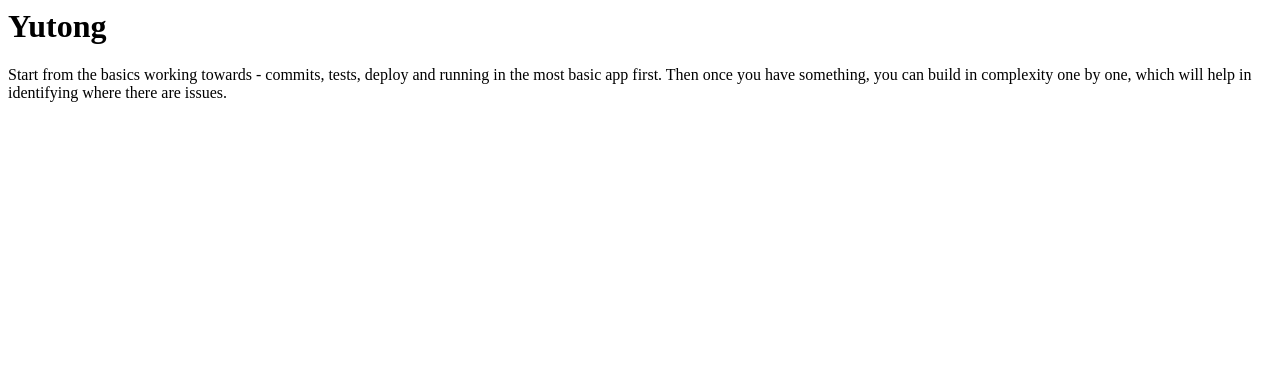
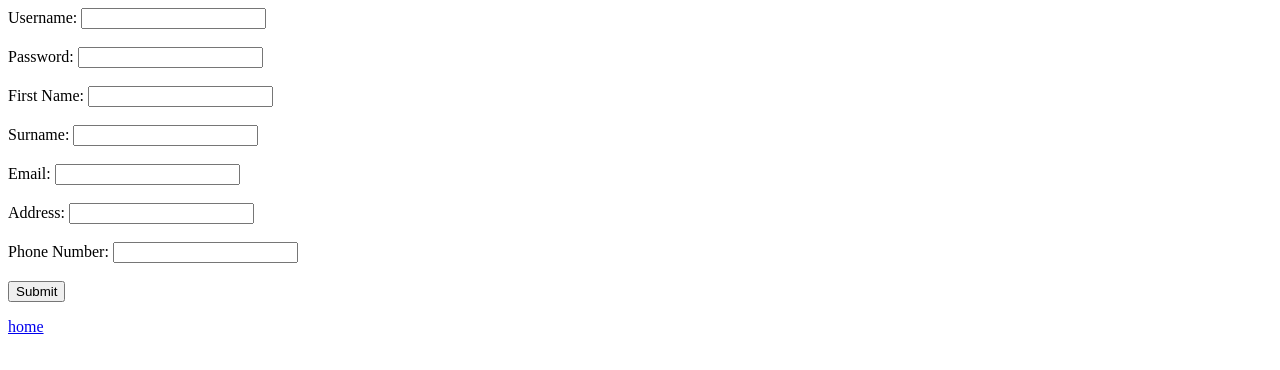
Before and after one commit to YipWWong/sandbox, a website: page src/signup.html in a window 1280 px wide. Drawn offline with Linux system fonts and the light colour scheme.

Commit message:
navigation basics- unauthenticated

```diff
--- a/src/signup.html
+++ b/src/signup.html
@@ -1,7 +1,22 @@
 <html>
 <body>
-<h1>Yutong</h1>
-<p>Start from the basics working towards - commits, tests, deploy and running in the most basic app first.
-    Then once you have something, you can build in complexity one by one, which will help in identifying where there are issues.  </p>
+    <form action="/signup.php">
+        <label for="username">Username:</label>
+        <input type="text" id="username" name="username"><br><br>
+        <label for="password">Password:</label>
+        <input type="text" id="password" name="password"><br><br>
+        <label for="firstname">First Name:</label>
+        <input type="text" id="firstname" name="firstname"><br><br>
+        <label for="surname">Surname:</label>
+        <input type="text" id="surname" name="surname"><br><br>
+        <label for="email">Email:</label>
+        <input type="text" id="email" name="email"><br><br>
+        <label for="address">Address:</label>
+        <input type="text" id="address" name="address"><br><br>
+        <label for="phonenum">Phone Number:</label>
+        <input type="text" id="phonenum" name="phonenum"><br><br>
+        <input type="submit" value="Submit">
+    </form>
+    <a href="/">home</a><br>
 </body>
 </html>
```
Also changed, not shown: src/login.html (+1 -0 lines), src/passwordrecovery.html (+1 -0 lines).
